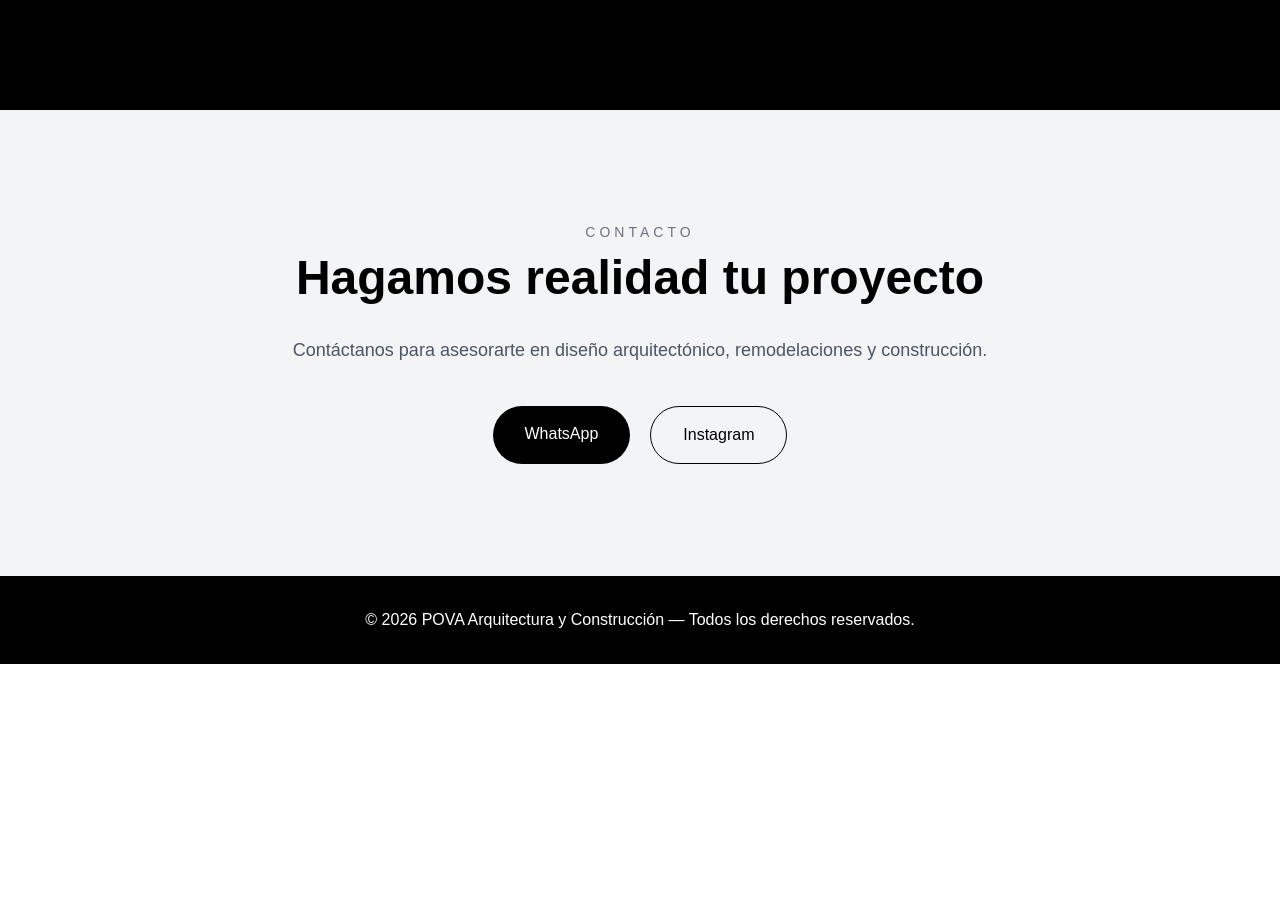
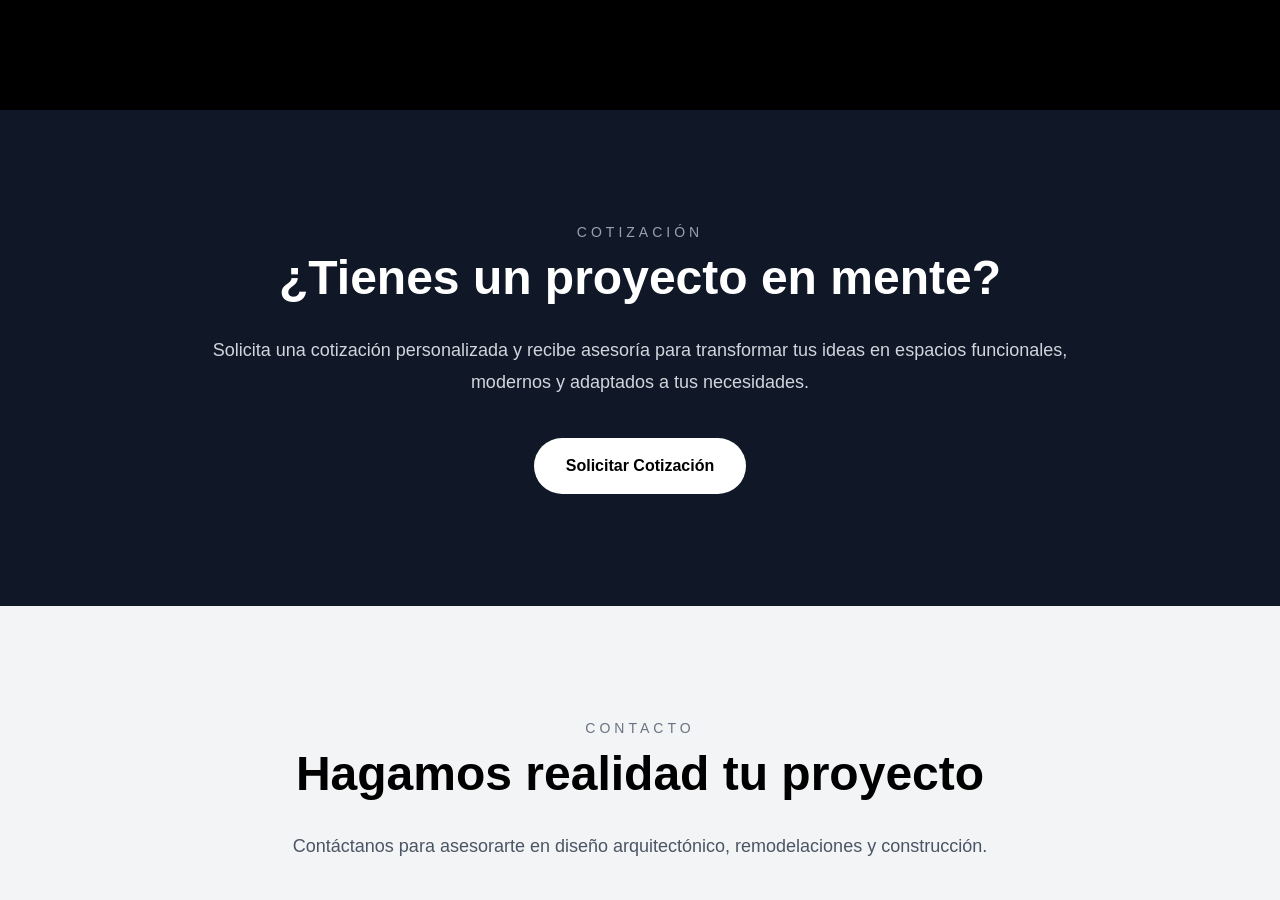
Before and after one commit to Fioo1/pova-arquitectura, a React (Vite) app: page / in a window 1280 px wide. Shown: the part 3394-4294 px from the top of the page. Before the commit the page ends 4058 px from the top, so only its background shows below. Built offline with nearby package versions, Linux system fonts and the light colour scheme.

Commit message:
descripcion de cambios

```diff
--- a/src/App.jsx
+++ b/src/App.jsx
@@ -10,6 +10,7 @@ import Projects from "./components/Projects"
 import Services from "./components/Services"
 import Contact from "./components/Contact"
 import Footer from "./components/Footer"
+import Quote from "./components/Quote"
 
 import ProjectDetail from "./pages/ProjectDetail"
 
@@ -39,6 +40,7 @@ function Home() {
 	  <Mission />
       <Projects />
       <Services />
+      <Quote />
       <Contact />
     </>
   )
--- /dev/null
+++ b/src/components/Quote.jsx
@@ -0,0 +1,32 @@
+export default function Quote() {
+  return (
+    <section className="py-28 px-6 bg-gray-900 text-white">
+      <div className="max-w-4xl mx-auto text-center">
+
+        <p className="uppercase tracking-[4px] text-sm text-gray-400 mb-3">
+          Cotización
+        </p>
+
+        <h2 className="text-5xl font-bold mb-8">
+          ¿Tienes un proyecto en mente?
+        </h2>
+
+        <p className="text-lg text-gray-300 leading-8 mb-10">
+          Solicita una cotización personalizada y recibe asesoría para
+          transformar tus ideas en espacios funcionales, modernos y
+          adaptados a tus necesidades.
+        </p>
+
+        <a
+          href="https://wa.me/51999999999?text=Hola,%20me%20gustar%C3%ADa%20solicitar%20una%20cotizaci%C3%B3n%20para%20un%20proyecto%20arquitect%C3%B3nico."
+          target="_blank"
+          rel="noopener noreferrer"
+          className="inline-block bg-white text-black px-8 py-4 rounded-full font-semibold hover:scale-105 transition"
+        >
+          Solicitar Cotización
+        </a>
+
+      </div>
+    </section>
+  )
+}
```
